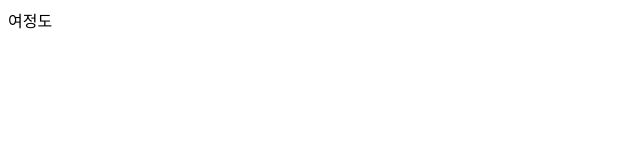
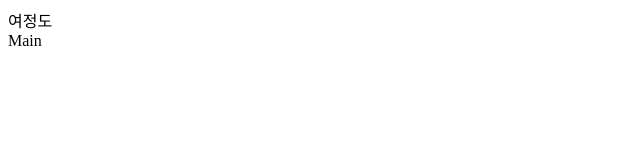
Before and after one commit to yeojeongdo/back, a React (Create React App) app: page / in a window 1280 px wide. Shown: the top 160 px of the page, without its empty margins (0-640 px from the left). Built offline with nearby package versions, Linux system fonts and the light colour scheme.

Commit message:
[ADD] import store in Main

```diff
--- a/src/App.tsx
+++ b/src/App.tsx
@@ -1,5 +1,12 @@
+import Main from "./pages/Main";
+
 function App() {
-  return <div>여정도</div>;
+  return (
+    <div>
+      여정도
+      <Main />
+    </div>
+  );
 }
 
 export default App;
--- /dev/null
+++ b/src/hooks/useStore.ts
@@ -0,0 +1,8 @@
+import React from "react";
+import { MobXProviderContext } from "mobx-react";
+
+function useStores() {
+  return React.useContext(MobXProviderContext);
+}
+
+export default useStores;
--- /dev/null
+++ b/src/pages/Main.tsx
@@ -0,0 +1,14 @@
+import { observer } from "mobx-react";
+import React from "react";
+import useStores from "../hooks/useStore";
+
+const Main = () => {
+  const { store } = useStores();
+  console.log(store);
+  return (
+    <div>
+      <div>Main</div>
+    </div>
+  );
+};
+export default observer(Main);
```
